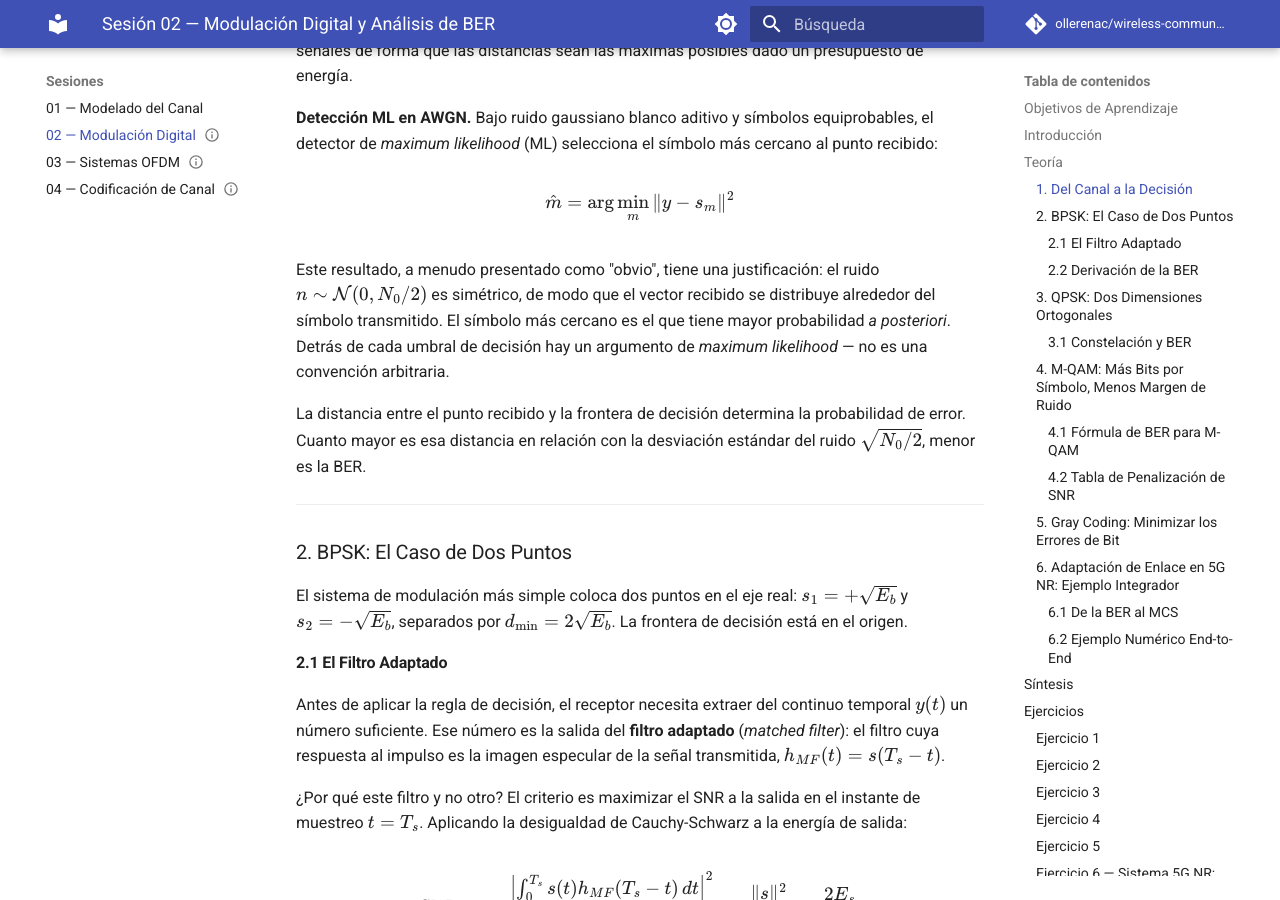
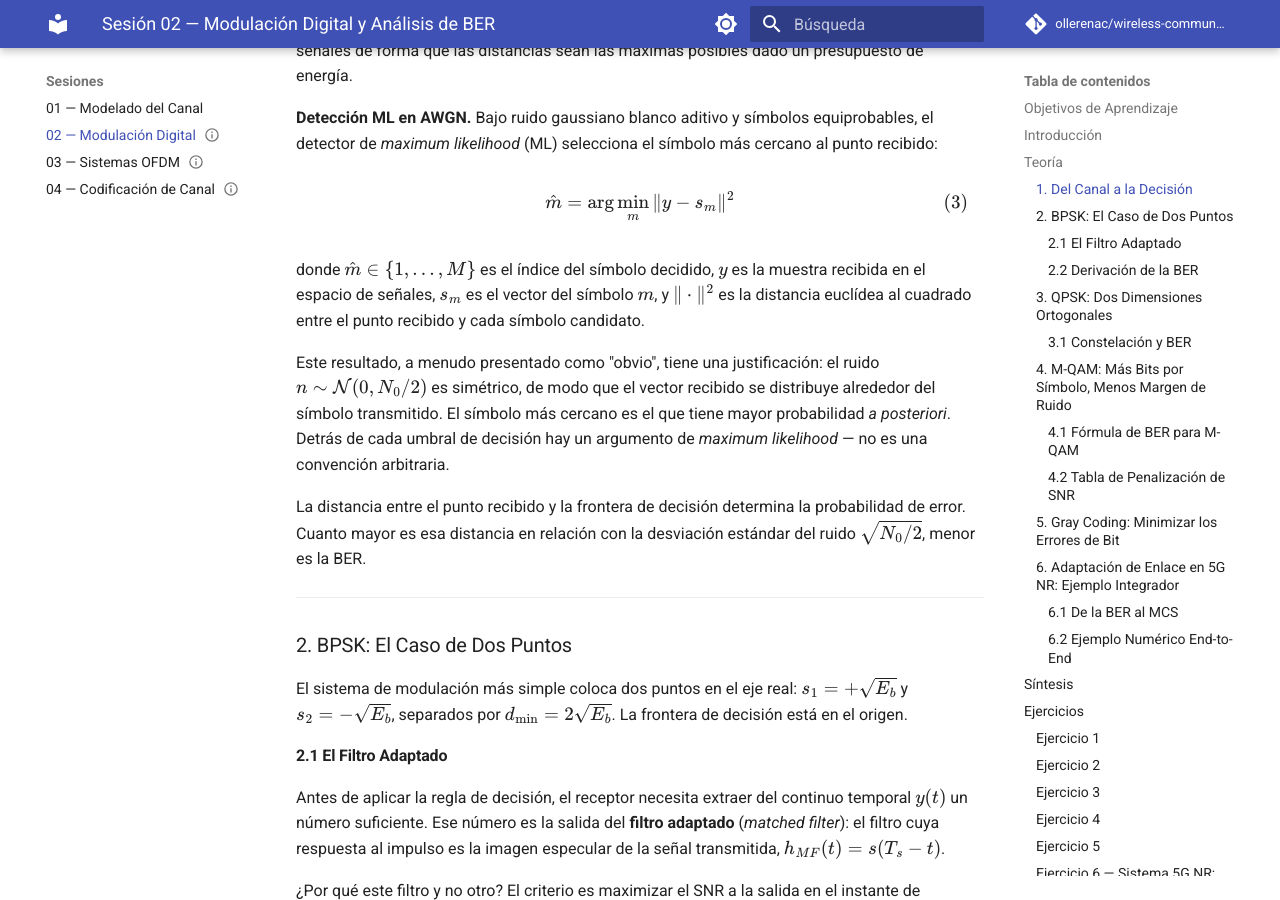
Before and after one commit to ollerenac/wireless-communication-systems, an MkDocs documentation site: the page built from docs/sessions/02-digital-modulation/index.md, in a window 1280 px wide and 900 px high, scrolled down 1654 px. Built offline with MkDocs 1.6.1 and Material for MkDocs 9.7.7, drawn with Linux system fonts in a browser that asks for light colours; comment, search, counter and statistics services are not loaded.

Commit message:
S02 §1: number equations (2)(3) and define symbols in ML detection rule
Co-Authored-By: Claude Sonnet 4.6 <noreply@anthropic.com>

```diff
--- a/docs/sessions/02-digital-modulation/index.md
+++ b/docs/sessions/02-digital-modulation/index.md
@@ -41,13 +41,15 @@ La Sesión 01 asumió implícitamente que el receptor sabe cuánta amplitud lleg
 
 **El espacio de señales.** Cualquier conjunto de señales $\{s_m(t)\}_{m=1}^M$ puede representarse como un vector en un espacio euclídeo de dimensión $N \leq M$. La distancia euclídea entre dos señales es:
 
-$$d(s_i, s_j) = \sqrt{\int_0^{T_s} [s_i(t) - s_j(t)]^2\, dt}$$
+$$d(s_i, s_j) = \sqrt{\int_0^{T_s} [s_i(t) - s_j(t)]^2\, dt} \tag{2}$$
 
 Esta distancia determina cuán difícil es que el ruido confunda una señal con otra. Un sistema de modulación es, fundamentalmente, un diseño de geometría: colocar $M$ puntos en el espacio de señales de forma que las distancias sean las máximas posibles dado un presupuesto de energía.
 
 **Detección ML en AWGN.** Bajo ruido gaussiano blanco aditivo y símbolos equiprobables, el detector de *maximum likelihood* (ML) selecciona el símbolo más cercano al punto recibido:
 
-$$\hat{m} = \arg\min_m \|y - s_m\|^2$$
+$$\hat{m} = \arg\min_m \|y - s_m\|^2 \tag{3}$$
+
+donde $\hat{m} \in \{1,\ldots,M\}$ es el índice del símbolo decidido, $y$ es la muestra recibida en el espacio de señales, $s_m$ es el vector del símbolo $m$, y $\|\cdot\|^2$ es la distancia euclídea al cuadrado entre el punto recibido y cada símbolo candidato.
 
 Este resultado, a menudo presentado como "obvio", tiene una justificación: el ruido $n \sim \mathcal{N}(0, N_0/2)$ es simétrico, de modo que el vector recibido se distribuye alrededor del símbolo transmitido. El símbolo más cercano es el que tiene mayor probabilidad *a posteriori*. Detrás de cada umbral de decisión hay un argumento de *maximum likelihood* — no es una convención arbitraria.
 
```
